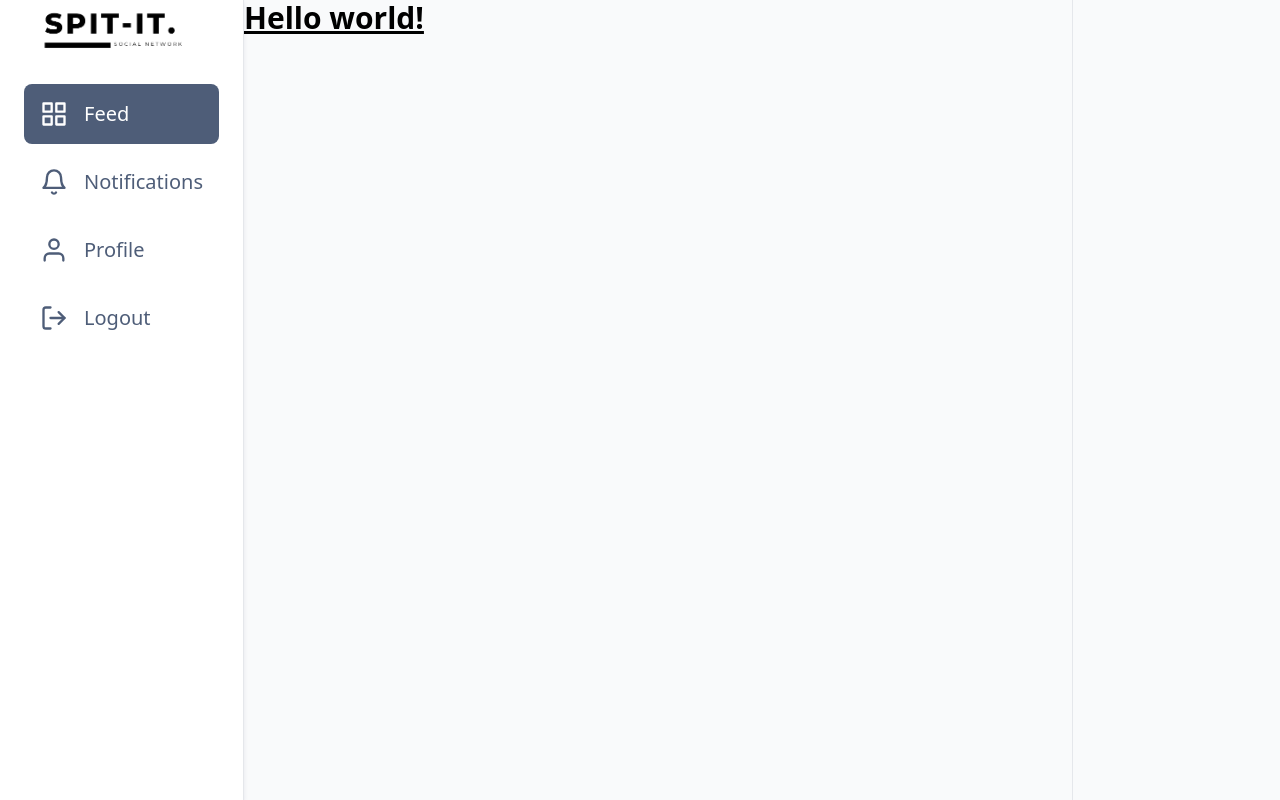
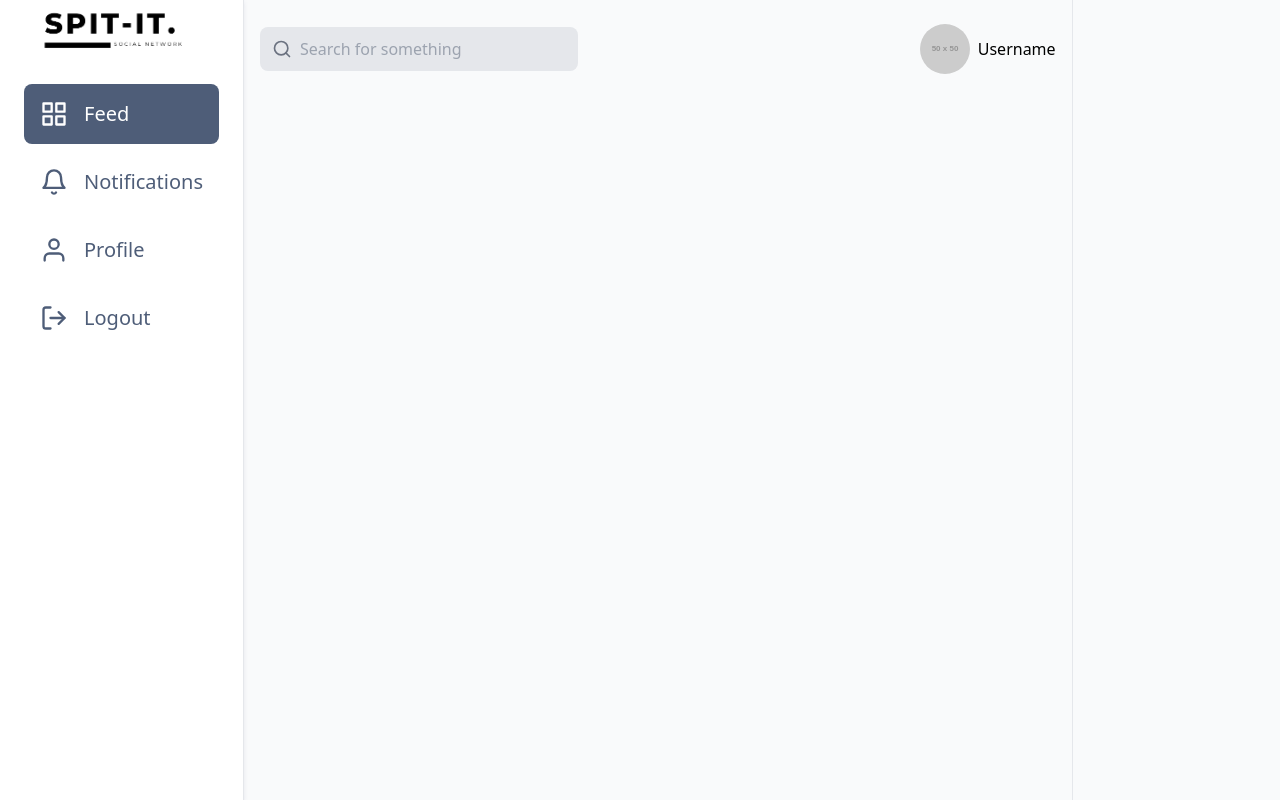
Before and after one commit to underscoDe/posts-app, a Next.js app: page / in a window 1280 px wide. Built offline with nearby package versions, Linux system fonts and the light colour scheme.

Commit message:
add header component to layout

```diff
--- a/src/pages/index.tsx
+++ b/src/pages/index.tsx
@@ -1,3 +1,9 @@
+import Header from "@/components/Header";
+
 export default function Home() {
-  return <h1 className="text-3xl font-bold underline">Hello world!</h1>;
+  return (
+    <div className="p-4 pt-2">
+      <Header />
+    </div>
+  );
 }
```
